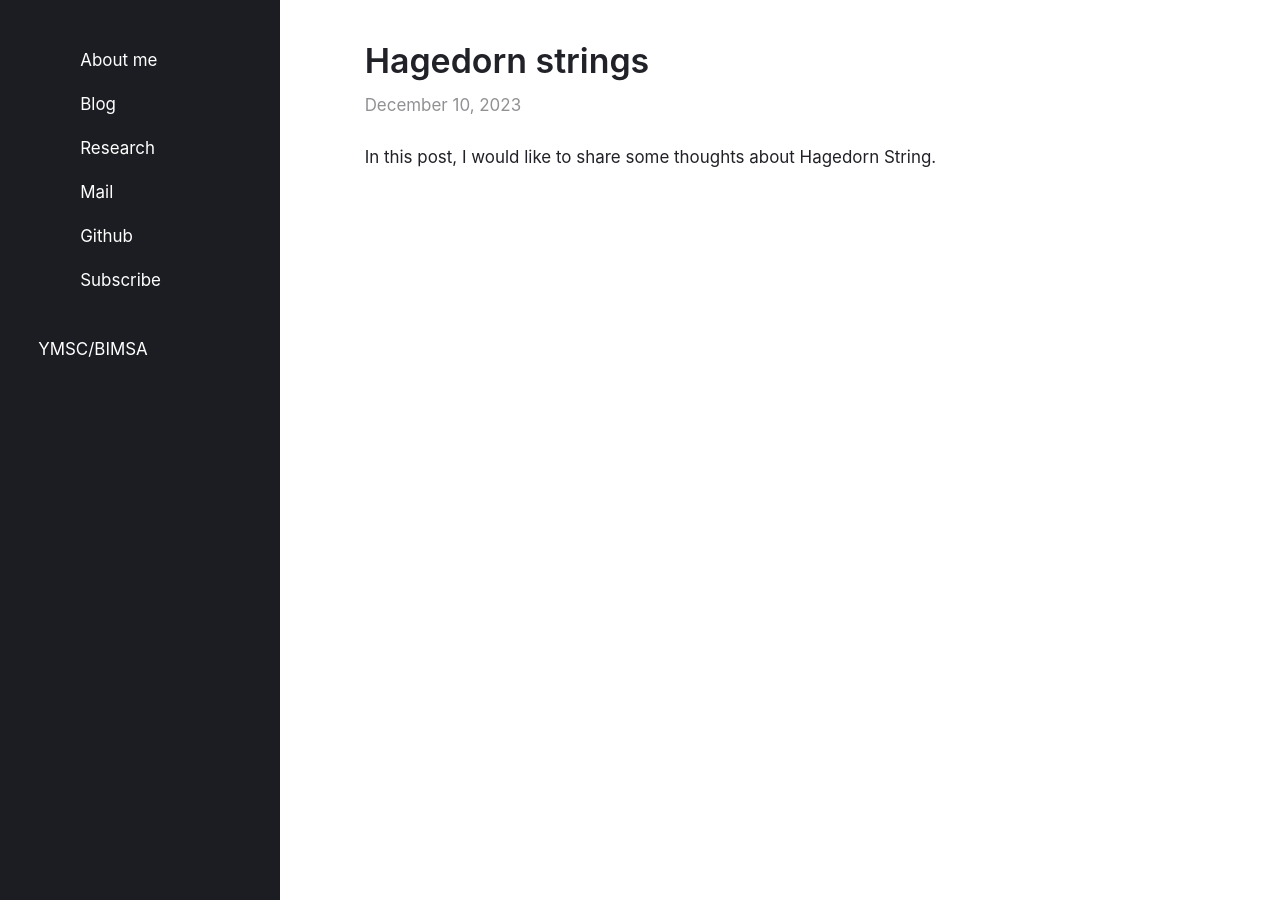
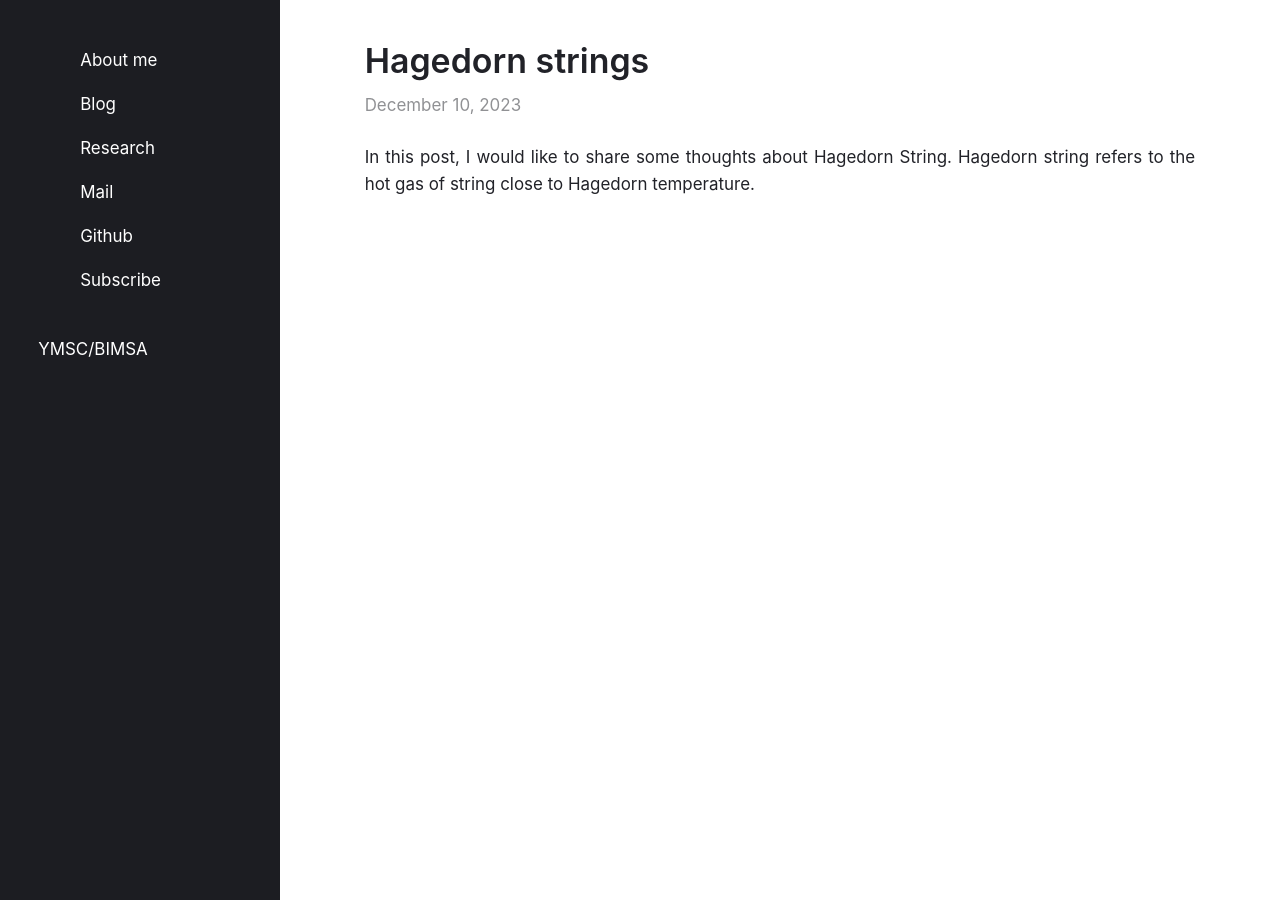
Before and after one commit to fengjunjohnxu/fengjunjohnxu.github.io, a Jekyll site: the page built from _posts/2023-12-10-Hagedorn string.md, in a window 1280 px wide. Built offline with Jekyll 4.4.1, drawn with Linux system fonts in a browser that asks for light colours; some web fonts are replaced.

Commit message:
Update 2023-12-10-Hagedorn string.md

```diff
--- a/_posts/2023-12-10-Hagedorn string.md
+++ b/_posts/2023-12-10-Hagedorn string.md
@@ -6,3 +6,4 @@ categories: media
 ---
 
 In this post, I would like to share some thoughts about Hagedorn String.
+Hagedorn string refers to the hot gas of string close to Hagedorn temperature.
```
